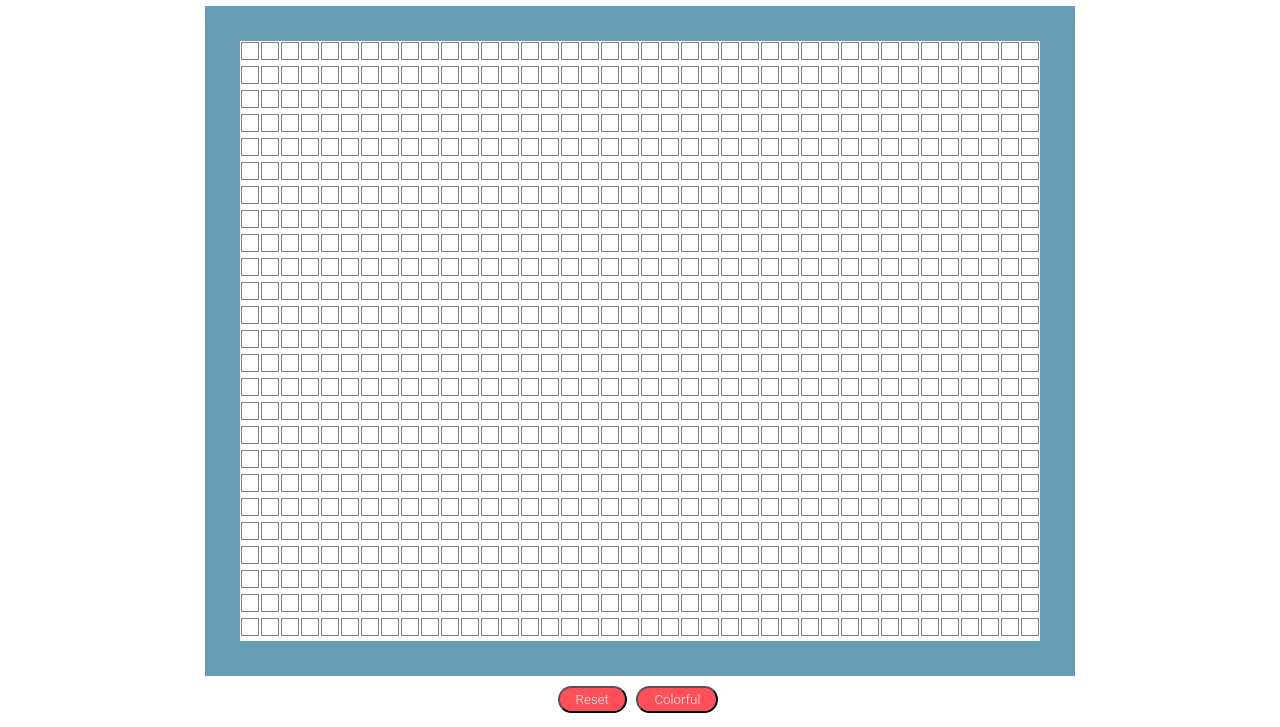
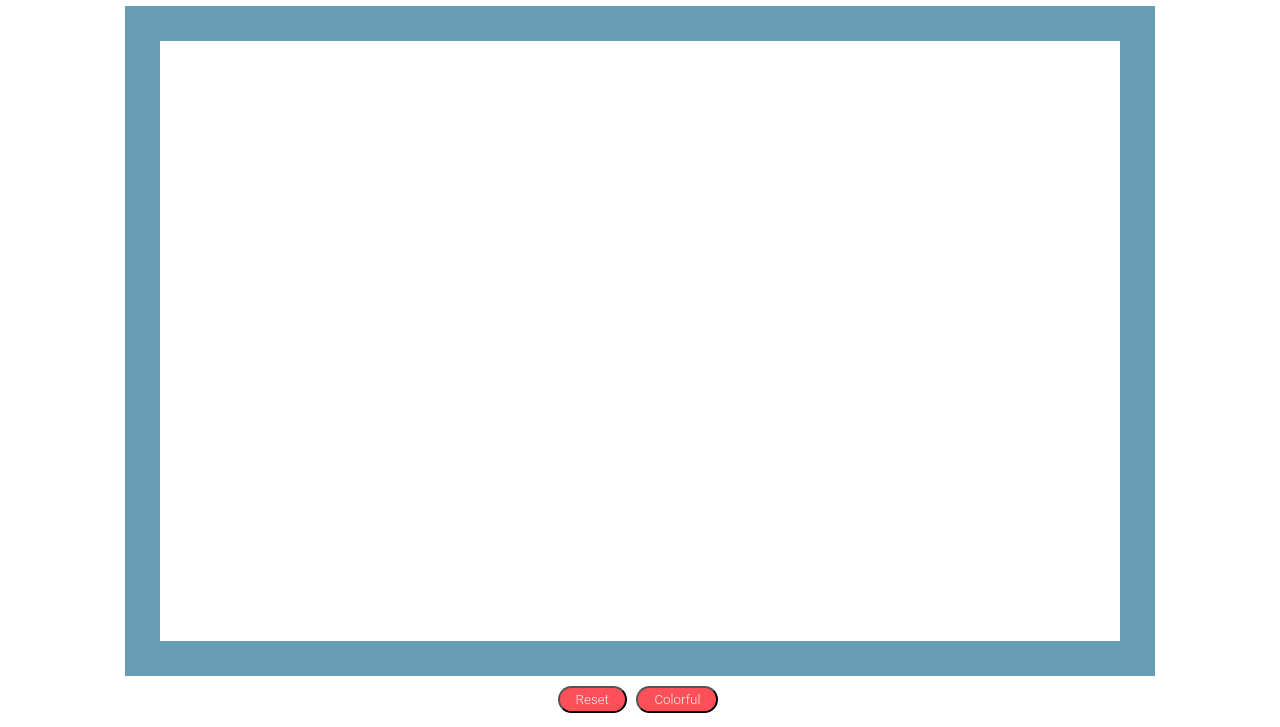
Before and after one commit to Siar416/Project-Etch-A-Sketch, a plain HTML site: page index.html in a window 1280 px wide. Shown: the part 93-820 px from the top of the page. Drawn offline with Linux system fonts and the light colour scheme.

Commit message:
minor css fix

```diff
--- a/script.js
+++ b/script.js
@@ -4,22 +4,23 @@ let resetBTN = document.getElementById('reset');
 let colorFul = document.getElementById('colorful');
 let clear = document.getElementById('clear');
 
+
 function createDiv() {
-    for (let i = 0; i < 500; i++) {
+    for (let i = 0; i < 870; i++) {
         let div2 = document.createElement('div');
-        container.appendChild(div2);
             div2.className = 'divs';
             container.appendChild(div2);
         }
-        for (let j = 0; j < 500; j++) {
+        for (let j = 0; j < 879; j++) {
             let div3 = document.createElement('div');
-            container.appendChild(div3);
                 div3.className = 'divs';
                 container.appendChild(div3);
         }
     }
 
 createDiv();
+
+
 
 // default
 for(let i = 0; i < allDivs.length; i++) {
--- a/styles.css
+++ b/styles.css
@@ -2,23 +2,22 @@
     text-align: center;
 }
 #container {
-    width: 800px;
+    width: 960px;
     height: 600px;
-    overflow: auto;
+    overflow: hidden;
     border: 35px solid #669DB3FF;
     margin: auto;
     display: flex;
     flex-wrap: wrap;
     padding: 0;
     justify-content: center;
-    max-width: 800px;
+    max-width: 960px;
 }
 
 
 .divs {
     width: 16px;
     height: 16px;
-    border: 1px solid grey;
     margin: 1px;
     display: inline-grid;
 }
```
Also changed, not shown: index.html (+1 -1 lines).
